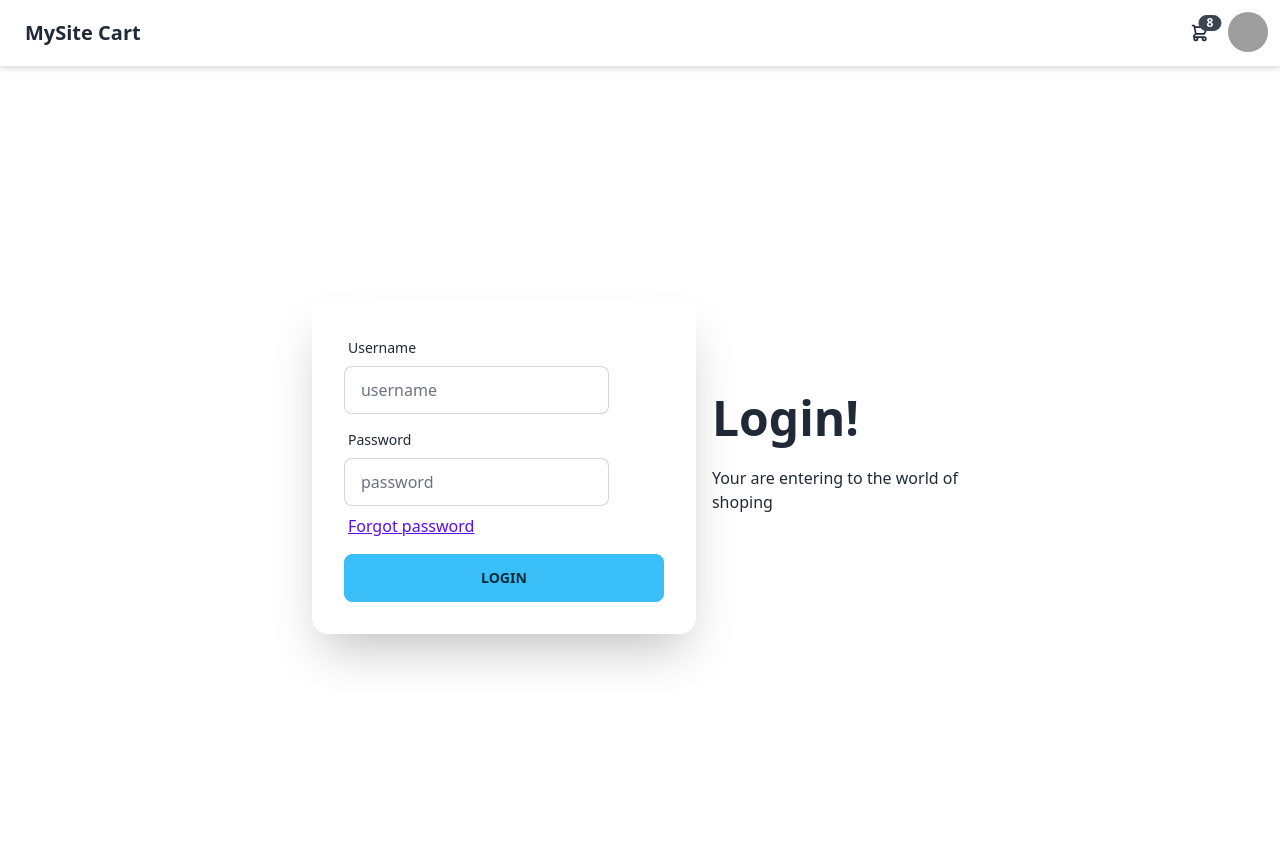
After one commit to Justin8606/mysite, a Django app: page /users/login/ in a window 1280 px wide. The commit adds this page. Run offline with Django 4.2, Linux system fonts and the light colour scheme; some libraries are stand-ins or nearby versions; grey boxes are pictures that could not be loaded.

Commit message:
14th commit 27,31st

```diff
--- a/myapp/templates/myapp/base.html
+++ b/myapp/templates/myapp/base.html
@@ -46,7 +46,11 @@
                 </a>
               </li>
               <li><a>Settings</a></li>
-              <li><a>Logout</a></li>
+              {% if user.is_authenticated %}
+              <li><a href="{% url 'users:logout' %} " >Logout</a></li>
+              {% else %}
+              <li><a href="{% url 'users:login' %} ">Login</a></li>
+              {% endif %}
             </ul>
           </div>
         </div>
--- a/myapp/urls.py
+++ b/myapp/urls.py
@@ -1,5 +1,7 @@
 from django.urls import path,include
 from myapp.views import product_details,add_product,delete_product,update_product,products,index,news_one
+
+# app_name = 'myapp'
 
 urlpatterns = [
 
--- a/theme/static/css/dist/styles.css
+++ b/theme/static/css/dist/styles.css
@@ -2204,6 +2204,16 @@ html {
   grid-row-start: 1;
 }
 
+.hero-content {
+  z-index: 0;
+  display: flex;
+  align-items: center;
+  justify-content: center;
+  max-width: 80rem;
+  gap: 1rem;
+  padding: 1rem;
+}
+
 .indicator {
   position: relative;
   display: inline-flex;
@@ -2245,6 +2255,11 @@ html {
 .input-group > *,
   .input-group > .input {
   border-radius: 0px;
+}
+
+.link {
+  cursor: pointer;
+  text-decoration-line: underline;
 }
 
 .menu {
@@ -2579,6 +2642,48 @@ html {
 
 .btn-primary:focus-visible {
   outline: 2px solid hsl(var(--p));
+}
+
+.btn-info {
+  --tw-border-opacity: 1;
+  border-color: hsl(var(--in) / var(--tw-border-opacity));
+  --tw-bg-opacity: 1;
+  background-color: hsl(var(--in) / var(--tw-bg-opacity));
+  --tw-text-opacity: 1;
+  color: hsl(var(--inc, var(--nc)) / var(--tw-text-opacity));
+}
+
+.btn-info:hover,
+    .btn-info.btn-active {
+  --tw-border-opacity: 1;
+  border-color: hsl(var(--in) / var(--tw-border-opacity));
+  --tw-bg-opacity: 1;
+  background-color: hsl(var(--in) / var(--tw-bg-opacity));
+}
+
+.btn-info:focus-visible {
+  outline: 2px solid hsl(var(--in));
+}
+
+.btn-success {
+  --tw-border-opacity: 1;
+  border-color: hsl(var(--su) / var(--tw-border-opacity));
+  --tw-bg-opacity: 1;
+  background-color: hsl(var(--su) / var(--tw-bg-opacity));
+  --tw-text-opacity: 1;
+  color: hsl(var(--suc, var(--nc)) / var(--tw-text-opacity));
+}
+
+.btn-success:hover,
+    .btn-success.btn-active {
+  --tw-border-opacity: 1;
+  border-color: hsl(var(--su) / var(--tw-border-opacity));
+  --tw-bg-opacity: 1;
+  background-color: hsl(var(--su) / var(--tw-bg-opacity));
+}
+
+.btn-success:focus-visible {
+  outline: 2px solid hsl(var(--su));
 }
 
 .btn.glass:hover,
@@ -2782,6 +2995,13 @@ html {
   transform: translate(var(--tw-translate-x), var(--tw-translate-y)) rotate(var(--tw-rotate)) skewX(var(--tw-skew-x)) skewY(var(--tw-skew-y)) scaleX(var(--tw-scale-x)) scaleY(var(--tw-scale-y));
 }
 
+.label-text {
+  font-size: 0.875rem;
+  line-height: 1.25rem;
+  --tw-text-opacity: 1;
+  color: hsl(var(--bc) / var(--tw-text-opacity));
+}
+
 .label a:hover {
   --tw-text-opacity: 1;
   color: hsl(var(--bc) / var(--tw-text-opacity));
@@ -2789,6 +3009,10 @@ html {
 
 .input[list]::-webkit-calendar-picker-indicator {
   line-height: 1em;
+}
+
+.input-bordered {
+  --tw-border-opacity: 0.2;
 }
 
 .input:focus {
@@ -2815,6 +3039,26 @@ html {
   .input[disabled]::placeholder {
   color: hsl(var(--bc) / var(--tw-placeholder-opacity));
   --tw-placeholder-opacity: 0.2;
+}
+
+.link-primary {
+  --tw-text-opacity: 1;
+  color: hsl(var(--p) / var(--tw-text-opacity));
+}
+
+.link-primary:hover {
+  --tw-text-opacity: 1;
+  color: hsl(var(--pf, var(--p)) / var(--tw-text-opacity));
+}
+
+.link:focus {
+  outline: 2px solid transparent;
+  outline-offset: 2px;
+}
+
+.link:focus-visible {
+  outline: 2px solid currentColor;
+  outline-offset: 2px;
 }
 
 .menu.horizontal li.bordered > a,
@@ -3445,6 +3709,10 @@ html {
   height: 24rem;
 }
 
+.min-h-screen {
+  min-height: 100vh;
+}
+
 .w-2\/5 {
   width: 40%;
 }
@@ -3469,12 +3737,28 @@ html {
   width: 24rem;
 }
 
+.w-full {
+  width: 100%;
+}
+
+.w-2\/6 {
+  width: 33.333333%;
+}
+
+.max-w-sm {
+  max-width: 24rem;
+}
+
 .flex-1 {
   flex: 1 1 0%;
 }
 
 .flex-none {
   flex: none;
+}
+
+.flex-shrink-0 {
+  flex-shrink: 0;
 }
 
 .appearance-none {
@@ -3491,6 +3775,10 @@ html {
   grid-template-columns: repeat(2, minmax(0, 1fr));
 }
 
+.flex-col {
+  flex-direction: column;
+}
+
 .items-center {
   align-items: center;
 }
@@ -3583,6 +3871,15 @@ html {
   padding-right: 1rem;
 }
 
+.py-6 {
+  padding-top: 1.5rem;
+  padding-bottom: 1.5rem;
+}
+
+.text-center {
+  text-align: center;
+}
+
 .font-serif {
   font-family: ui-serif, Georgia, Cambria, "Times New Roman", Times, serif;
 }
@@ -3662,6 +3964,12 @@ html {
 .shadow-xl {
   --tw-shadow: 0 20px 25px -5px rgb(0 0 0 / 0.1), 0 8px 10px -6px rgb(0 0 0 / 0.1);
   --tw-shadow-colored: 0 20px 25px -5px var(--tw-shadow-color), 0 8px 10px -6px var(--tw-shadow-color);
+  box-shadow: var(--tw-ring-offset-shadow, 0 0 #0000), var(--tw-ring-shadow, 0 0 #0000), var(--tw-shadow);
+}
+
+.shadow-2xl {
+  --tw-shadow: 0 25px 50px -12px rgb(0 0 0 / 0.25);
+  --tw-shadow-colored: 0 25px 50px -12px var(--tw-shadow-color);
   box-shadow: var(--tw-ring-offset-shadow, 0 0 #0000), var(--tw-ring-shadow, 0 0 #0000), var(--tw-shadow);
 }
 
@@ -3707,3 +4015,13 @@ html {
     --tw-ring-color: rgb(22 101 52 / var(--tw-ring-opacity));
   }
 }
+
+@media (min-width: 1024px) {
+  .lg\:flex-row-reverse {
+    flex-direction: row-reverse;
+  }
+
+  .lg\:text-left {
+    text-align: left;
+  }
+}
--- /dev/null
+++ b/users/templates/users/login.html
@@ -0,0 +1,37 @@
+{% extends 'myapp/base.html' %}
+{% block content %}
+<form method="POST" action="{% url 'users:login' %}" class="items-center">
+    {% csrf_token %}
+    <div class="hero min-h-screen big-base-200">
+        <div class="hero-content flex-col lg:flex-row-reverse">
+            <div class="text-center lg:text-left">
+                <h1 class="text-5xl font-bold">Login!</h1>
+                <p class="py-6">Your are entering to the world of shoping</p>
+            </div>
+            <div class="card flex-shrink-0 w-full max-w-sm shadow-2xl">
+                <div class="card-body">
+                    <div class="form control">
+                        <label class="label">
+                            <span class="label-text">Username</span>
+                        </label>
+                        <input type="text" name="username" placeholder="username" class="input input-bordered" id="id_username"/>
+                    </div>
+                    <div class="form control">
+                        <label class="label">
+                            <span class="label-text">Password</span>
+                        </label>
+                        <input type="text" name="password" placeholder="password" class="input input-bordered" id="id_password"/>
+                        <label class="label">
+                            <a href="#" class="link link-primary">Forgot password</a>
+                        </label>
+                    </div>
+                    <button class="btn btn-info" type="submit" value="login">Login</button>
+                </div>
+            </div>
+        </div>
+    </div>
+</form>
+
+
+{% endblock %}
+{{form}}
--- a/users/urls.py
+++ b/users/urls.py
@@ -1,9 +1,14 @@
 from django.urls import path,include
 from .views import register
+from django.contrib.auth import views as authentication_views
+
+app_name = 'users'
 
 urlpatterns = [
 
     path('register/',register,name='register'),
+    path('login/',authentication_views.LoginView.as_view(template_name='users/login.html'),name='login'),
+    path('logout/',authentication_views.LogoutView.as_view(template_name='users/logout.html'),name='logout'),
 #     path('products/<int:id>',product_details,name='product_details'),
 #     path('products/add',add_product,name='add_product'),
 #     path('products/update/<int:id>',update_product,name='update_product'),
```
Also changed, not shown: other parts of theme/static/css/dist/styles.css (+181 -0 lines), users/forms.py (+4 -4 lines), users/templates/users/logout.html (added, +17 -0 lines), users/templates/users/register.html (+41 -12 lines), users/views.py (+10 -1 lines), db.sqlite3.
